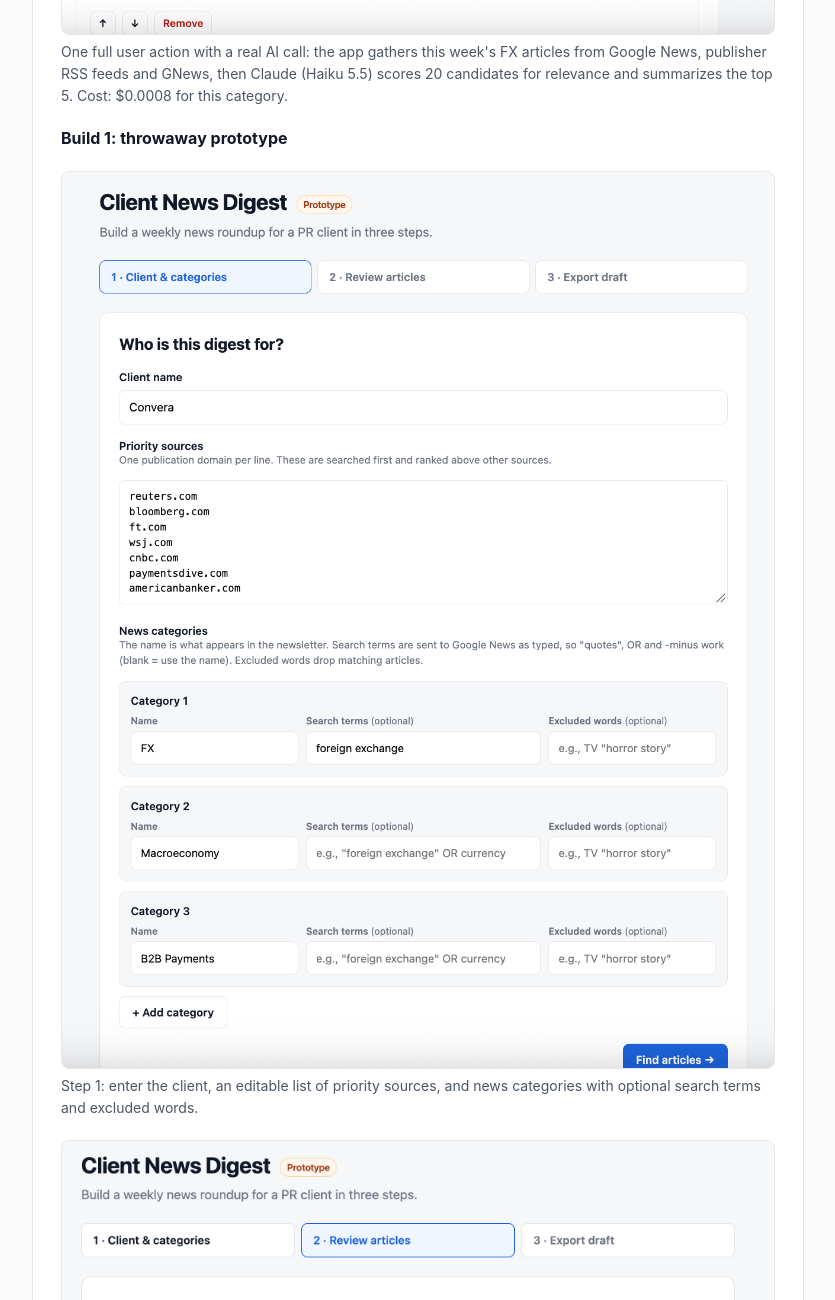
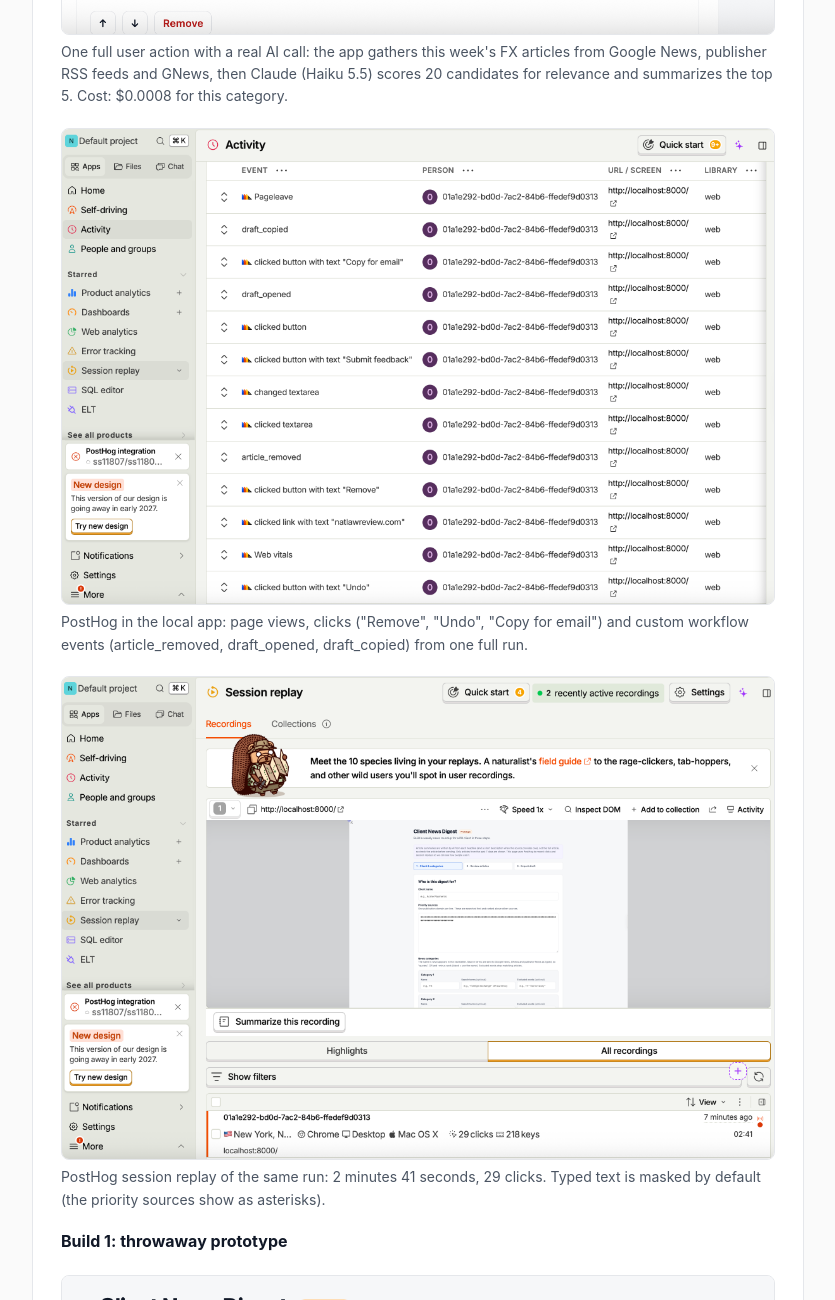
Before and after one commit to building-with-ai-f26/ss11807-battlecardbuilder, a plain HTML site: page docs/index.html in a window 1280 px wide. Shown: the part 1320-2620 px from the top of the page, without its empty margins (222-1057 px from the left). Drawn offline with Linux system fonts and the light colour scheme.

Commit message:
Add PostHog evidence to Product Page
- Activity screenshot: page views, clicks and workflow events from the
  local app (article_removed, draft_opened, draft_copied)
- Session replay screenshot: one full run, 2:41, 29 clicks, inputs masked
- PRD user-evidence stat: PostHog verified Nov 15, no outside users yet

Co-Authored-By: Claude Opus 5.5 <noreply@anthropic.com>

```diff
--- a/docs/index.html
+++ b/docs/index.html
@@ -188,6 +188,14 @@
         <img src="prototype-2/01-ai-scores-fx.png" alt="FX category with five articles from WSJ and Reuters, each tagged AI relevance 8/10 with a short AI summary" />
         <figcaption>One full user action with a real AI call: the app gathers this week's FX articles from Google News, publisher RSS feeds and GNews, then Claude (Haiku 5.5) scores 20 candidates for relevance and summarizes the top 5. Cost: $0.0008 for this category.</figcaption>
       </figure>
+      <figure class="shot">
+        <img src="prototype-2/03-posthog-activity-events.png" alt="PostHog Activity list showing draft_copied, draft_opened, article_removed and click events from localhost:8000" />
+        <figcaption>PostHog in the local app: page views, clicks ("Remove", "Undo", "Copy for email") and custom workflow events (article_removed, draft_opened, draft_copied) from one full run.</figcaption>
+      </figure>
+      <figure class="shot">
+        <img src="prototype-2/02-posthog-session-replay.png" alt="PostHog session replay of the local app, 2 minutes 41 seconds with 29 clicks" />
+        <figcaption>PostHog session replay of the same run: 2 minutes 41 seconds, 29 clicks. Typed text is masked by default (the priority sources show as asterisks).</figcaption>
+      </figure>
 
       <h3>Build 1: throwaway prototype</h3>
       <figure class="shot">
@@ -276,7 +284,8 @@
         </div>
         <div class="stat-box">
           <div class="stat-label">User Evidence (Analytics from Build 2)</div>
-          <div class="stat-value">[Not yet measured]</div>
+          <div class="stat-value">PostHog live</div>
+          <p class="meta">Verified Nov 15 on the local app: page views, clicks, workflow events and a full session replay (1 builder session, 29 clicks). No outside users yet.</p>
         </div>
         <div class="stat-box">
           <div class="stat-label">Sponsor Call (Week 6)</div>
```
Also changed, not shown: docs/prototype-2/02-posthog-session-replay.png (added), docs/prototype-2/03-posthog-activity-events.png (added).
